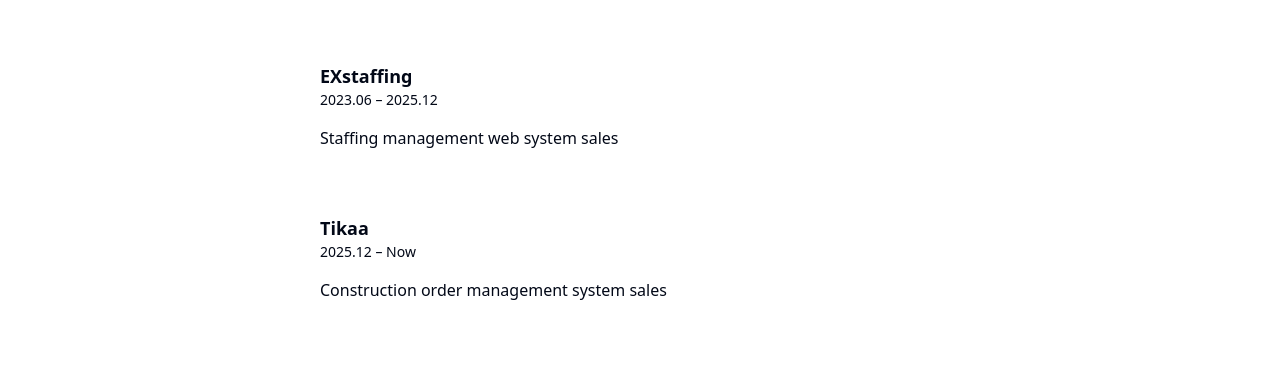
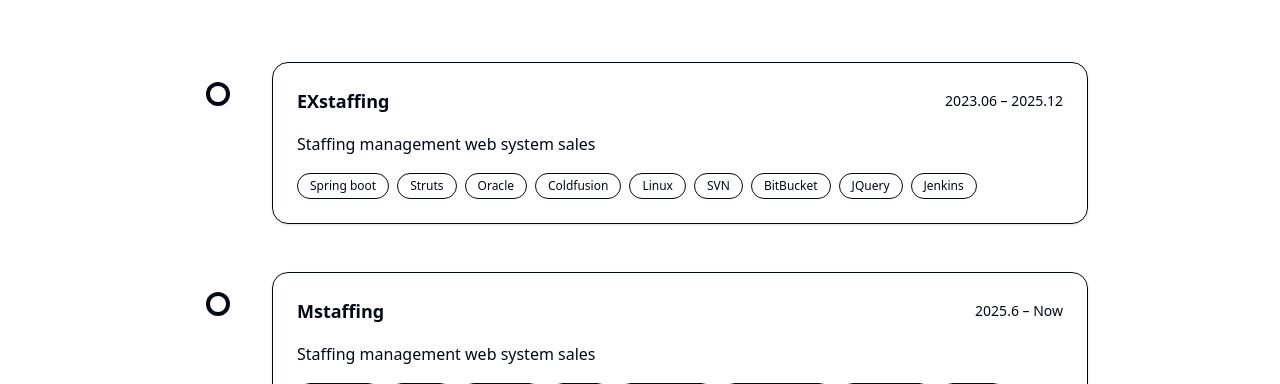
Before and after one commit to iAmSexyAndIknowIt01/portfolio, a Next.js app: page /en in a window 1280 px wide. Shown: the part 2416-2800 px from the top of the page. Built offline with nearby package versions, Linux system fonts and the light colour scheme.

Commit message:
Experience modified

```diff
--- a/components/Experience.tsx
+++ b/components/Experience.tsx
@@ -1,6 +1,69 @@
 "use client";
 
 import { useTranslations } from "next-intl";
+import { motion } from "framer-motion";
+
+const itemVariants = {
+  hidden: {
+    opacity: 0,
+    y: 40,
+  },
+  visible: {
+    opacity: 1,
+    y: 0,
+  },
+};
+
+function ExperienceItem({
+  title,
+  period,
+  description,
+  skills,
+  delay = 0,
+}: {
+  title: string;
+  period: string;
+  description: string;
+  skills: string[];
+  delay?: number;
+}) {
+  return (
+    <motion.div
+      initial="hidden"
+      whileInView="visible"
+      viewport={{ once: true, margin: "-100px" }}
+      variants={itemVariants}
+      transition={{ duration: 0.6, ease: "easeOut", delay }}
+      className="relative pl-20 mb-12"
+    >
+      {/* Timeline dot */}
+      <span className="absolute left-4.5 top-6 w-4 h-4 rounded-full bg-accent ring-4 ring-background" />
+
+      <div className="rounded-2xl border bg-card p-6 shadow-sm hover:shadow-md transition">
+        <div className="flex flex-col sm:flex-row sm:items-center sm:justify-between gap-2">
+          <h3 className="font-semibold text-lg">{title}</h3>
+          <span className="text-sm text-muted-foreground">{period}</span>
+        </div>
+
+        <p className="mt-4 text-muted-foreground leading-relaxed">
+          {description}
+        </p>
+
+        {/* Skill tags */}
+        <div className="mt-4 flex flex-wrap gap-2">
+          {skills.map((skill) => (
+            <span
+              key={skill}
+              className="text-xs px-3 py-1 rounded-full border bg-muted/40 text-muted-foreground"
+            >
+              {skill}
+            </span>
+          ))}
+        </div>
+      </div>
+    </motion.div>
+  );
+}
 
 export default function Experience() {
   const t = useTranslations("Experience");
@@ -11,24 +74,33 @@
         {t("title")}
       </h2>
 
-      <div className="relative max-w-3xl mx-auto">
+      <div className="relative max-w-4xl mx-auto">
         {/* Vertical line */}
-        <div className="absolute left-4 top-0 bottom-0 w-px bg-border" />
+        <div className="absolute left-6 top-0 bottom-0 w-px bg-border" />
 
-        {/* Item */}
-        <div className="relative pl-16 mb-16">
-          <span className="absolute left-0 top-1 w-3 h-3 rounded-full bg-accent" />
-          <h3 className="font-semibold text-lg">EXstaffing</h3>
-          <p className="text-muted text-sm">2023.06 – 2025.12</p>
-          <p className="mt-4">{t("exstaffing")}</p>
-        </div>
+        <ExperienceItem
+          title="EXstaffing"
+          period="2023.06 – 2025.12"
+          description={t("exstaffing")}
+          skills={["Spring boot", "Struts", "Oracle", "Coldfusion", "Linux", "SVN", "BitBucket", "JQuery", "Jenkins"]}
+          delay={0}
+        />
 
-        <div className="relative pl-16">
-          <span className="absolute left-0 top-1 w-3 h-3 rounded-full bg-accent" />
-          <h3 className="font-semibold text-lg">Tikaa</h3>
-          <p className="text-muted text-sm">2025.12 – Now</p>
-          <p className="mt-4">{t("tikaa")}</p>
-        </div>
+        <ExperienceItem
+          title="Mstaffing"
+          period="2025.6 – Now"
+          description={t("mstaffing")}
+          skills={["Typescript", "Next.js", "Supabase", "Vercel", "Tailwind CSS", "Framer Motion","PostgreSQL","GitHub"]}
+          delay={0.1}
+        />
+
+        <ExperienceItem
+          title="Tikaa"
+          period="2025.12 – Now"
+          description={t("tikaa")}
+          skills={["Java", "Oracle", ".Net", "Jsp", "Svn"]}
+          delay={0.1}
+        />
       </div>
     </section>
   );
--- a/components/Footer.tsx
+++ b/components/Footer.tsx
@@ -17,13 +17,13 @@
 
       <div className="flex justify-center gap-6 text-sm">
         <a
-          href="mailto:your@email.com"
+          href="mailto:tekeb98@gmail.com"
           className="hover:text-accent transition"
         >
           Email
         </a>
         <a
-          href="https://github.com/yourgithub"
+          href="https://github.com/iAmSexyAndIknowIt01"
           target="_blank"
           className="hover:text-accent transition"
         >
--- a/messages/en.json
+++ b/messages/en.json
@@ -6,6 +6,7 @@
   "Experience": {
     "title": "Work Experience",
     "exstaffing": "Staffing management web system sales",
+    "mstaffing": "Staffing management web system sales",
     "tikaa": "Construction order management system sales"
   },
   "Skills": {
--- a/messages/ja.json
+++ b/messages/ja.json
@@ -6,6 +6,7 @@
   "Experience": {
     "title": "職務経歴",
     "exstaffing": "派遣管理ウェブシステムの営業",
+    "mstaffing": "派遣管理ウェブシステムの営業",
     "tikaa": "建設発注管理システムの営業"
   },
   "Skills": {
--- a/package.json
+++ b/package.json
@@ -9,7 +9,7 @@
     "lint": "eslint"
   },
   "dependencies": {
-    "framer-motion": "^12.24.10",
+    "framer-motion": "^12.25.0",
     "lucide-react": "^0.562.0",
     "next": "16.1.1",
     "next-intl": "^4.7.0",
```
Also changed, not shown: 1 other file (tests, documents, lock files or other folders).
